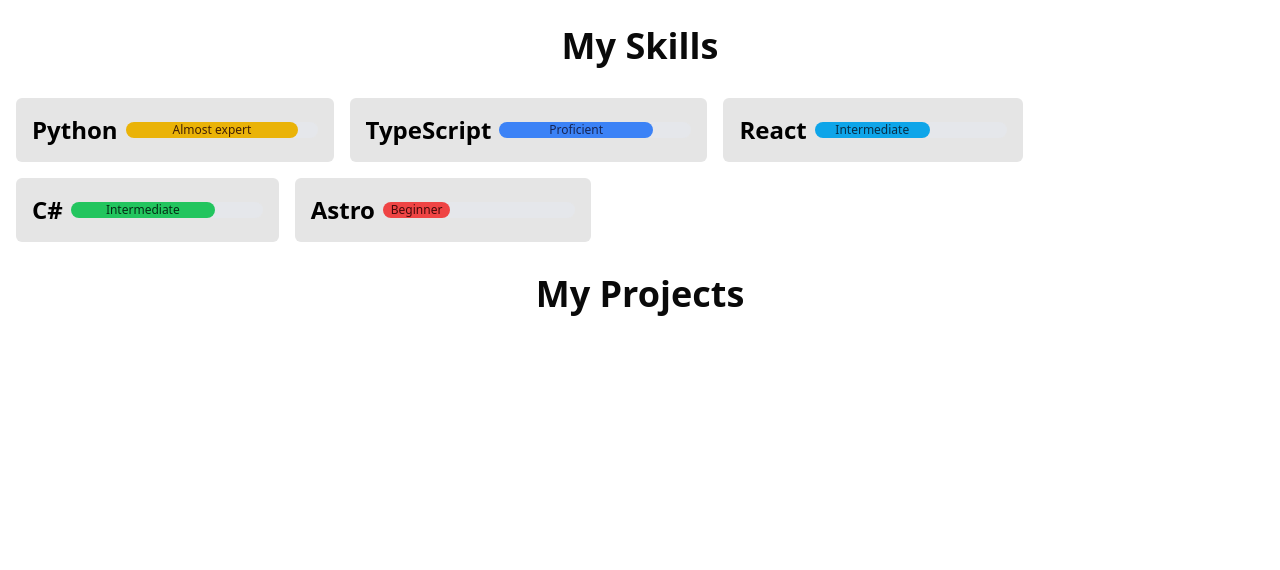
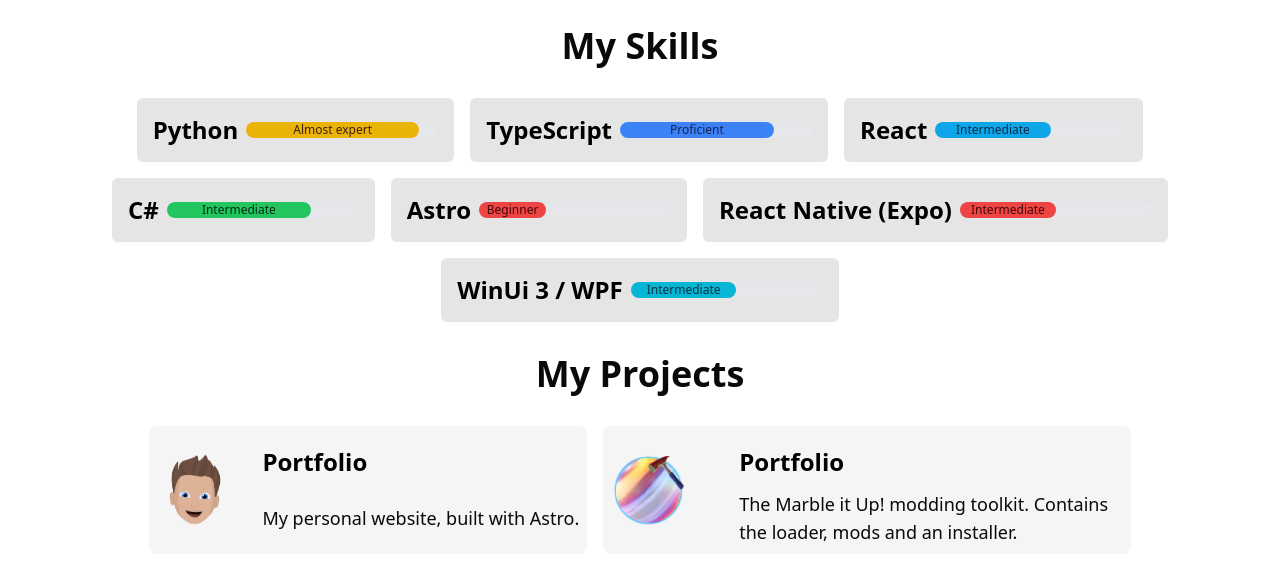
Before and after one commit to StarNumber12046/starnumber12046.github.io, an Astro site: page / in a window 1280 px wide. Shown: the part 1940-2510 px from the top of the page. Before the commit the page ends 2258 px from the top, so only its background shows below. Built offline with nearby package versions, Linux system fonts and the light colour scheme; Astro itself is replaced by a stand-in of ours.

Commit message:
Added my projects

```diff
--- a/src/layouts/Layout.astro
+++ b/src/layouts/Layout.astro
@@ -8,9 +8,12 @@ import "../../styles/globals.css";
   <head>
     <meta charset="UTF-8" />
     <meta name="viewport" content="width=device-width" />
-    <link rel="icon" type="image/svg+xml" href="/favicon.svg" />
+    <link rel="apple-touch-icon" sizes="180x180" href="/apple-touch-icon.png" />
+    <link rel="icon" type="image/png" sizes="32x32" href="/favicon-32x32.png" />
+    <link rel="icon" type="image/png" sizes="16x16" href="/favicon-16x16.png" />
+    <link rel="manifest" href="/site.webmanifest" />
     <meta name="generator" content={Astro.generator} />
-    <title>Astro Basics</title>
+    <title>StarNumber's Portfolio</title>
   </head>
   <body class="dark:bg-black">
     <Navigation />
--- a/src/pages/index.astro
+++ b/src/pages/index.astro
@@ -5,6 +5,8 @@ import { Image } from "astro:assets";
 import AviationCover from "@/assets/aviation-cover.jpg";
 import DevelopmentCover from "@/assets/development-cover.jpg";
 import GamesCover from "@/assets/games-cover.jpg";
+import Logo from "@/assets/logo.png";
+import CrystalMarble from "@/assets/CrystalMarble.png";
 // Welcome to Astro! Wondering what to do next? Check out the Astro documentation at https://docs.astro.build
 // Don't want to use any of this? Delete everything in this file, the `assets`, `components`, and `layouts` directories, and start fresh.
 ---
@@ -99,7 +101,7 @@ import GamesCover from "@/assets/games-cover.jpg";
       />
     </div>
     <h1 class="text-4xl dark:text-white font-semibold">My Skills</h1>
-    <div class="flex flex-row flex-wrap gap-4 m-4">
+    <div class="flex flex-row justify-center flex-wrap gap-4 m-4">
       <div
         class="p-4 dark:bg-neutral-950 bg-neutral-200 items-center rounded-md flex flex-row hover:-translate-y-1 ease-in-out duration-300 transition-all gap-2"
       >
@@ -169,7 +171,95 @@ import GamesCover from "@/assets/games-cover.jpg";
           </div>
         </div>
       </div>
+      <div
+        class="p-4 dark:bg-neutral-950 bg-neutral-200 items-center rounded-md flex flex-row hover:-translate-y-1 ease-in-out duration-300 transition-all gap-2"
+      >
+        <h1 class="text-2xl text-black dark:text-white font-semibold">
+          React Native (Expo)
+        </h1>
+        <div class="w-48 h-4 bg-gray-200 rounded-full dark:bg-red-700/10">
+          <div
+            class="dark:bg-red-300 bg-red-500 text-xs font-medium text-red-950 text-center p-0.5 leading-none rounded-full"
+            style="width: 50%"
+          >
+            Intermediate
+          </div>
+        </div>
+      </div>
+      <div
+        class="p-4 dark:bg-neutral-950 bg-neutral-200 items-center rounded-md flex flex-row hover:-translate-y-1 ease-in-out duration-300 transition-all gap-2"
+      >
+        <h1 class="text-2xl text-black dark:text-white font-semibold">
+          WinUi 3 / WPF
+        </h1>
+        <div class="w-48 h-4 bg-gray-200 rounded-full dark:bg-cyan-700/10">
+          <div
+            class="dark:bg-cyan-300 bg-cyan-500 text-xs font-medium text-cyan-950 text-center p-0.5 leading-none rounded-full"
+            style="width: 55%"
+          >
+            Intermediate
+          </div>
+        </div>
+      </div>
     </div>
+
     <h1 class="text-4xl dark:text-white font-semibold">My Projects</h1>
+    <div class="flex flex-row justify-center flex-wrap gap-4 m-4">
+      <div
+        class="items-center justify-center grid grid-cols-4 grid-rows-2 bg-neutral-100 dark:bg-neutral-950 rounded-lg hover:-translate-y-1 ease-in-out duration-300 transition-all p-2"
+      >
+        <Image
+          class="row-span-2"
+          src={Logo}
+          alt="Logo"
+          width={75}
+          height={75}
+        />
+        <h1
+          class="text-2xl text-black dark:text-white font-semibold col-start-2 col-span-3"
+        >
+          <a
+            href="https://github.com/StarNumber/starnumber12046.github.io"
+            target="_blank"
+            rel="noopener noreferrer"
+          >
+            Portfolio
+          </a>
+        </h1>
+        <p
+          class="text-lg dark:text-gray-400 grid-col-start-2 col-start-2 col-span-3"
+        >
+          My personal website, built with Astro.
+        </p>
+      </div>
+      <div
+        class="items-center justify-center grid grid-cols-4 grid-rows-2 bg-neutral-100 dark:bg-neutral-950 rounded-lg hover:-translate-y-1 ease-in-out duration-300 transition-all p-2"
+      >
+        <Image
+          class="row-span-2"
+          src={CrystalMarble}
+          alt="Logo"
+          width={75}
+          height={75}
+        />
+        <h1
+          class="text-2xl text-black dark:text-white font-semibold col-start-2 col-span-3"
+        >
+          <a
+            href="https://github.com/CrystalMarble"
+            target="_blank"
+            rel="noopener noreferrer"
+          >
+            Portfolio
+          </a>
+        </h1>
+        <p
+          class="text-lg dark:text-gray-400 grid-col-start-2 col-start-2 col-span-3 text-wrap w-96"
+        >
+          The Marble it Up! modding toolkit. Contains the loader, mods and an
+          installer.
+        </p>
+      </div>
+    </div>
   </main>
 </Layout>
```
Also changed, not shown: public/android-chrome-192x192.png (added), public/android-chrome-512x512.png (added), public/apple-touch-icon.png (added), public/favicon-16x16.png (added), public/favicon-32x32.png (added), public/favicon.ico (added), public/favicon.svg (deleted), public/site.webmanifest (added), src/assets/CrystalMarble.png (added), src/assets/logo.png (added).
